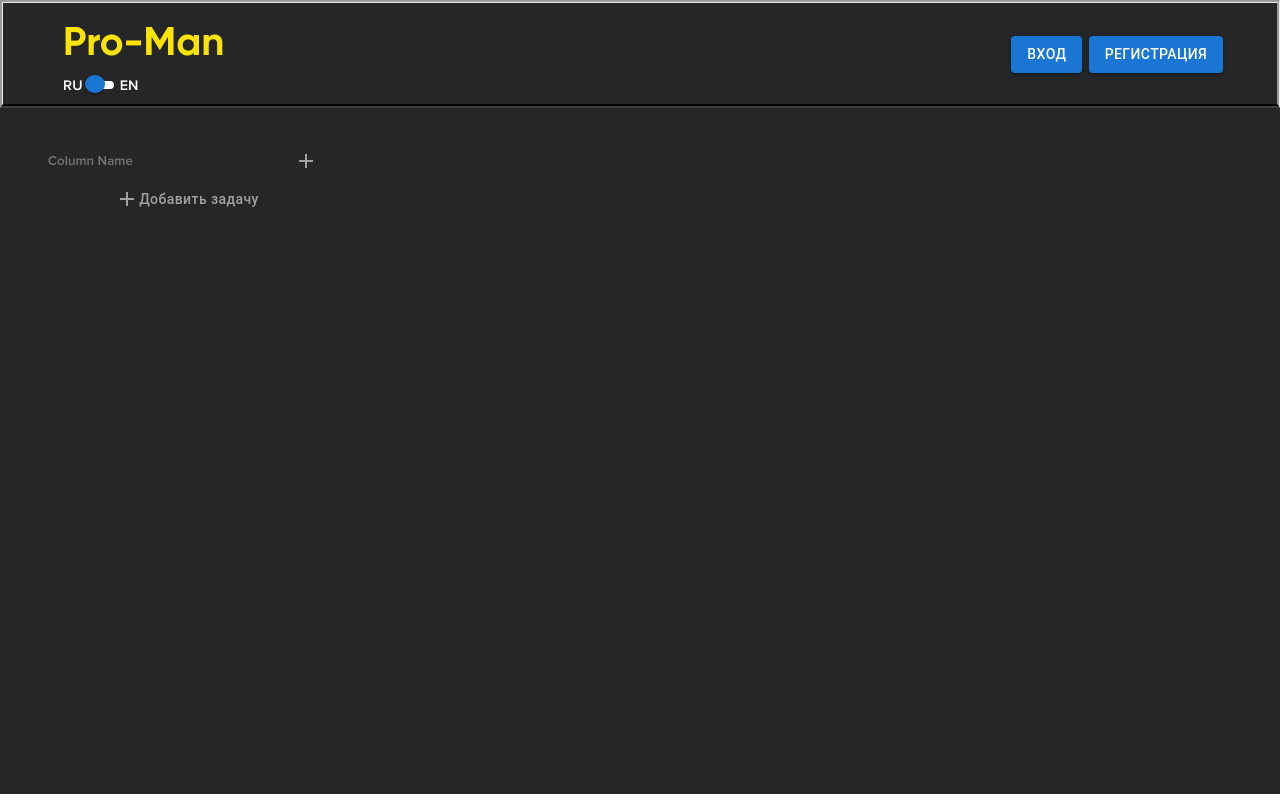
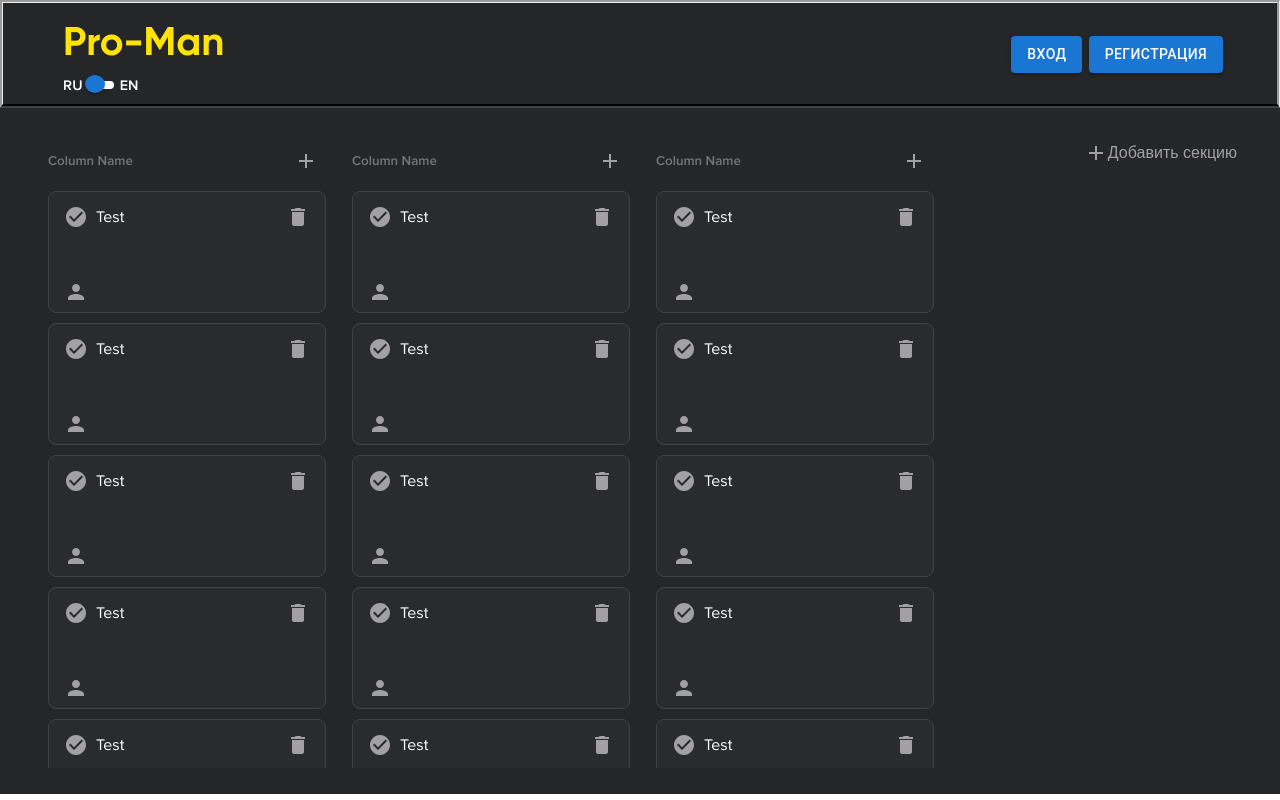
Before and after one commit to VoitihovichP/project-management-app, a React (Create React App) app in the folder proman/: page /#/board in a window 1280 px wide. Built offline with nearby package versions, Linux system fonts and the light colour scheme.

Commit message:
feat: create taskColumn, taskBlock components

```diff
--- a/proman/src/components/TaskColumn/taskColumn.scss
+++ b/proman/src/components/TaskColumn/taskColumn.scss
@@ -18,14 +18,34 @@
   border: 1px solid $main-color;
   transition: 0.3s;
   transition-timing-function: ease-out;
+  overflow-y: auto;
+  &::-webkit-scrollbar-track {
+    -webkit-box-shadow: inset 0 0 6px rgba(0, 0, 0, 0.3);
+    box-shadow: inset 0 0 6px rgba(0, 0, 0, 0.3);
+    background-color: $main-color;
+    margin-right: 3px;
+  }
+  &::-webkit-scrollbar {
+    width: 8px;
+    background-color: #F5F5F5;
+  }
+  &::-webkit-scrollbar-thumb {
+    border-radius: 10px;
+    -webkit-box-shadow: inset 0 0 6px rgba(0, 0, 0, .3);
+    box-shadow: inset 0 0 6px rgba(0, 0, 0, .3);
+    background-color:  $text-color;
+  }
+
   &:hover {
     border: 1px solid $text-color;
   }
+
   &__settings {
     display: flex;
     width: 100%;
     justify-content: space-between;
     align-items: center;
+
     &-title {
       border: none;
       outline: none;
--- a/proman/src/components/TaskColumn/taskColumn.tsx
+++ b/proman/src/components/TaskColumn/taskColumn.tsx
@@ -5,17 +5,27 @@ const addTaskButton = {
   color: '#a2a0a2',
   'text-transform': 'none',
 };
+
 import './taskColumn.scss';
+import { TaskBlock } from '../taskBlock/taskBlock';
 export const TaskColumn: React.FC = () => {
   return (
     <div className="task-column">
       <div className="task-column__settings">
         <input className="task-column__settings-title" placeholder="Column Name"></input>
-        <IconButton aria-label="add task">
+        <IconButton style={addTaskButton} aria-label="add task">
           <AddIcon style={{ color: '#a2a0a2' }} />
         </IconButton>
       </div>
-      <div className="task-column__list"></div>
+      <div className="task-column__list">
+        <TaskBlock />
+        <TaskBlock />
+        <TaskBlock />
+        <TaskBlock />
+        <TaskBlock />
+        <TaskBlock />
+        <TaskBlock />
+      </div>
       <Button style={addTaskButton}>
         <AddIcon className="task-column__addTask-btn" style={{ color: '#a2a0a2' }} />
         Добавить задачу
--- /dev/null
+++ b/proman/src/components/taskBlock/taskBlock.scss
@@ -0,0 +1,35 @@
+@import '../../scss/mixins.scss';
+@import '../../scss/variables.scss';
+
+.taskBlock {
+  position: relative;
+  width: 100%;
+  height: 122px;
+  margin-top: 10px;
+  margin-bottom: 10px;
+  padding: 5px 7px;
+  border: 1px solid #424244;
+  background-color: #2a2b2d;
+  border-radius: 8px;
+  box-sizing: border-box;
+  transition-duration: 200ms;
+  transition: 0.3s;
+  cursor: pointer;
+  &:hover {
+    border: 1px solid #898992;
+  }
+  &-header {
+    display: flex;
+    align-items: center;
+    justify-content: space-between;
+    &__name {
+      @include ProximaRegularFont;
+      color: $title-color;
+    }
+  }
+  &-info {
+    position: absolute;
+    bottom: 0;
+    width: 100%;
+  }
+}
--- /dev/null
+++ b/proman/src/components/taskBlock/taskBlock.tsx
@@ -0,0 +1,30 @@
+import CheckCircleIcon from '@material-ui/icons/CheckCircle';
+import { IconButton } from '@mui/material';
+import DeleteIcon from '@material-ui/icons/Delete';
+import PersonIcon from '@material-ui/icons/Person';
+import './taskBlock.scss';
+
+export const TaskBlock: React.FC = () => {
+  return (
+    <div className="taskBlock">
+      <div className="taskBlock-header">
+        <div className="taskBlock-header">
+          <IconButton className="taskBlock-header__status" aria-label="task status">
+            <CheckCircleIcon style={{ color: '#a2a0a2' }} />
+          </IconButton>
+          <div className="taskBlock-header__name">Test</div>
+        </div>
+        <IconButton className="taskBlock-delete" aria-label="delete task">
+          <DeleteIcon style={{ color: '#a2a0a2' }} />
+        </IconButton>
+      </div>
+      <div className="taskBlock-info">
+        <div className="taskBlock-info__person">
+          <IconButton aria-label="person">
+            <PersonIcon style={{ color: '#a2a0a2' }} />
+          </IconButton>
+        </div>
+      </div>
+    </div>
+  );
+};
--- a/proman/src/pages/Board/Board.tsx
+++ b/proman/src/pages/Board/Board.tsx
@@ -1,11 +1,29 @@
 import React, { FC } from 'react';
+import { IconButton } from '@mui/material';
+import AddIcon from '@material-ui/icons/Add';
 import { TaskColumn } from '../../components/TaskColumn/taskColumn';
 import './board.scss';
+
+const addTaskButton = {
+  color: '#a2a0a2',
+  'text-transform': 'none',
+  'font-size': '16px',
+};
 
 const Board: FC = () => {
   return (
     <main className="board-page">
-      <TaskColumn />
+      <div className="board-page__columns">
+        <TaskColumn />
+        <TaskColumn />
+        <TaskColumn />
+      </div>
+      <div className="board-page__addBlock">
+        <IconButton style={addTaskButton} aria-label="add task">
+          <AddIcon style={{ color: '#a2a0a2' }} />
+          Добавить секцию
+        </IconButton>
+      </div>
     </main>
   );
 };
--- a/proman/src/pages/Board/board.scss
+++ b/proman/src/pages/Board/board.scss
@@ -1,11 +1,17 @@
 @import '../../scss/variables.scss';
 
 .board-page {
+  display: flex;
+  justify-content: space-between;
   position: relative;
   background-color: $main-color;
   height: 85.8vh;
   overflow-y: hidden;
+  overflow-x: auto;
   padding: 25px 35px;
+  &__columns {
+    display: flex;
+  }
 }
 // временно
 footer {
```
Lines whose indentation alone changed are shown as unchanged.
